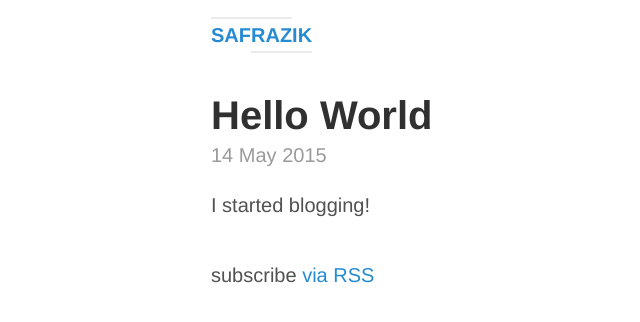
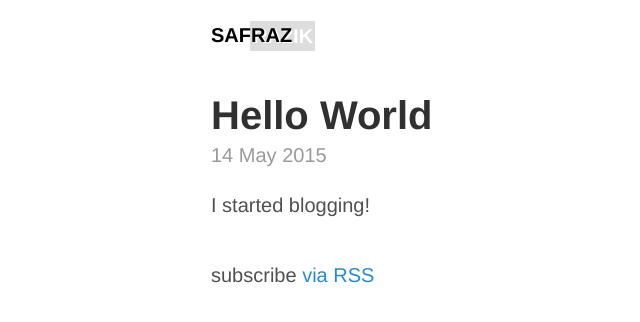
Before and after one commit to safrazik2/safrazik.github.io, a Jekyll site: the page built from index.html, in a window 1280 px wide. Shown: the top 322 px of the page, without its empty margins (69-709 px from the left). Built offline with Jekyll 4.4.1, drawn with Linux system fonts in a browser that asks for light colours; comment, search, counter and statistics services are not loaded.

Commit message:
Update branding

```diff
--- a/_includes/brand.html
+++ b/_includes/brand.html
@@ -1,3 +1,3 @@
 <span class="safrazik">
-	<span class="saf">saf</span><span class="first raz">raz</span><span class="second raz">raz</span><span class="ik">ik</span>
+	<span class="saf">saf</span><span class="first raz">raz</span><span class="last raz">raz</span><span class="ik">ik</span>
 </span>
--- a/_scss/_brand.scss
+++ b/_scss/_brand.scss
@@ -4,48 +4,46 @@ $brand-size: 20px;
 	text-decoration: none !important;
 	& + .tagline {
 		font-size: $brand-size/2 + 5;
+		margin-left: 30px;
 	}
 }
 
 .safrazik {
-	font-size: 2rem;
-	font-size: 1.5rem;
-	font-size: 1rem;
 	font-size: $brand-size;
-	color: #AAA;
 	color: #000;
-	color: #505050;
-	color: #268bd2;
 	font-weight: bold;
-	// text-transform: lowercase;
 	text-transform: uppercase;
-	.saf {
-		// color: red;
+	position: relative;
+	.saf, .first.raz, .raz.last, .ik {
+		border: 0;
+		display: inline-block;
+		position: relative;
+		z-index: 1;
+		padding: 0;
 	}
-	.raz {
-		// color: orange;
-		// opacity: 0.75;
+	.raz.last, .ik {
+		background: #DDD;
+		position: absolute;
+		z-index: 0;
+		margin-top: 1px;
+		color: #FFF;
+		transition: margin-top 300ms;
+	}
+	.raz.last {
+		padding-left: 3px;
+		margin-left: -1*$brand-size*2 - 2;
 	}
 	.ik {
-		// color: yellow;
-		// opacity: 0.5;
+		padding-left: 1px;
+		padding-right: 2px;
+		// left: $brand-size*4;
 	}
 
-	.saf, .raz {
-		border-top: 2px solid #EAEAEA;
-		padding-top: 5px;
-	}
-
-	.raz, .ik {
-		border-bottom: 2px solid #EAEAEA;
-		padding-bottom: 5px;
-	}
-
-	.first.raz {
-		display: none;
-	}
 }
 
 a.brand-link:hover .safrazik {
-	color: #268bd2;
+	.raz.last, .ik {
+		margin-top: $brand-size/2;
+		margin-top: $brand-size + 5;
+	}
 }
```
